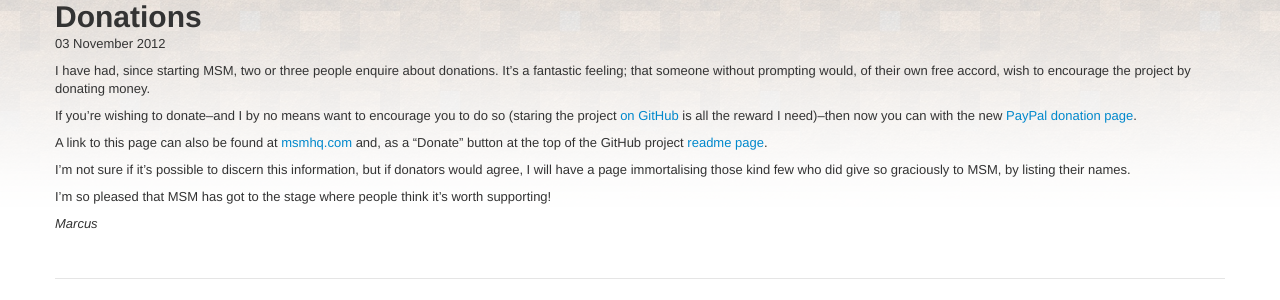
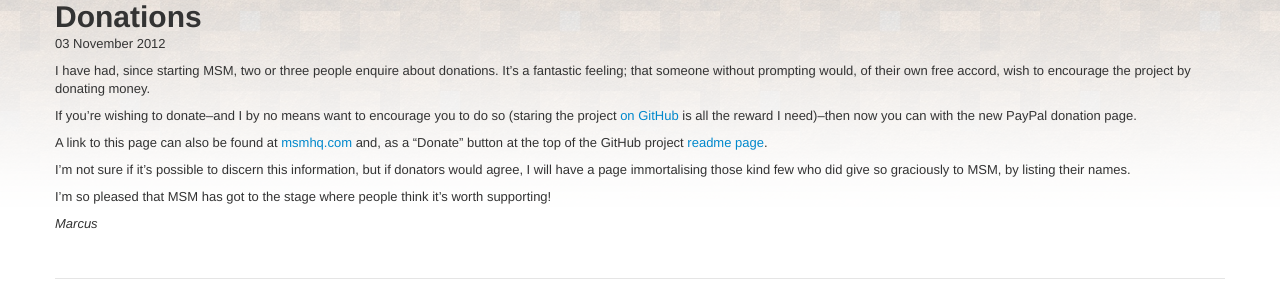
Before and after one commit to msmhq/msm, a Jekyll site: the page built from blog/_posts/2012-11-03-donations.md, in a window 1280 px wide. Shown: the part 149-449 px from the top of the page. Built offline with Jekyll 4.4.1, drawn with Linux system fonts in a browser that asks for light colours; nearby versions of some CDN libraries; comment, search, counter and statistics services are not loaded.

Commit message:
Remove additional donate links

```diff
--- a/blog/_posts/2012-11-03-donations.md
+++ b/blog/_posts/2012-11-03-donations.md
@@ -6,7 +6,7 @@ author: marcuswhybrow
 
 I have had, since starting MSM, two or three people enquire about donations. It's a fantastic feeling; that someone without prompting would, of their own free accord, wish to encourage the project by donating money.
 
-If you're wishing to donate–and I by no means want to encourage you to do so (staring the project [on GitHub][star] is all the reward I need)–then now you can with the new [PayPal donation page][paypal].
+If you're wishing to donate–and I by no means want to encourage you to do so (staring the project [on GitHub][star] is all the reward I need)–then now you can with the new PayPal donation page.
 
 A link to this page can also be found at [msmhq.com](https://msmhq.com/) and, as a "Donate" button at the top of the GitHub project [readme page][readme].
 
--- a/index.html
+++ b/index.html
@@ -133,7 +133,7 @@ tab: overview
 
         <div id="donators" class="donators">
           <h1>Donators</h1>
-          <p class="byline">These kind, kind people have <a href="https://www.paypal.com/cgi-bin/webscr?cmd=_s-xclick&hosted_button_id=Z7XQDNF7U5GLL">donated</a> to MSM:</p>
+          <p class="byline">These kind, kind people have donated to MSM:</p>
 
           <div rel="tooltip" title="Joe Cabezas" class="donator">
             <a href="https://github.com/joecabezas" target="_blank"><img src="https://secure.gravatar.com/avatar/a8f692e07db8ac26f52e80ad08e7f57c?s=420&d=https://a248.e.akamai.net/assets.github.com%2Fimages%2Fgravatars%2Fgravatar-user-420.png"></a>
```
Also changed, not shown: other parts of blog/_posts/2012-11-03-donations.md (+0 -1 lines).
